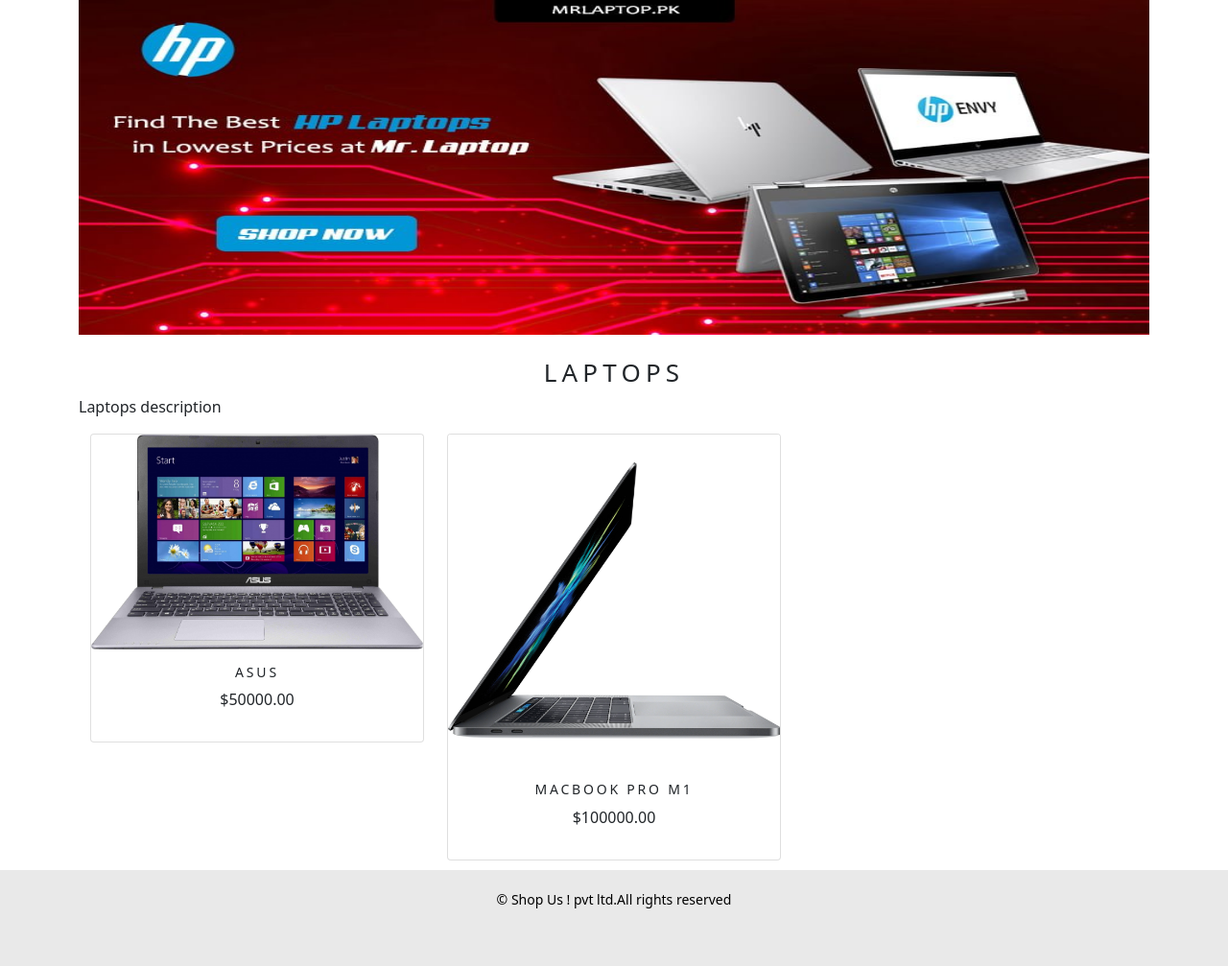
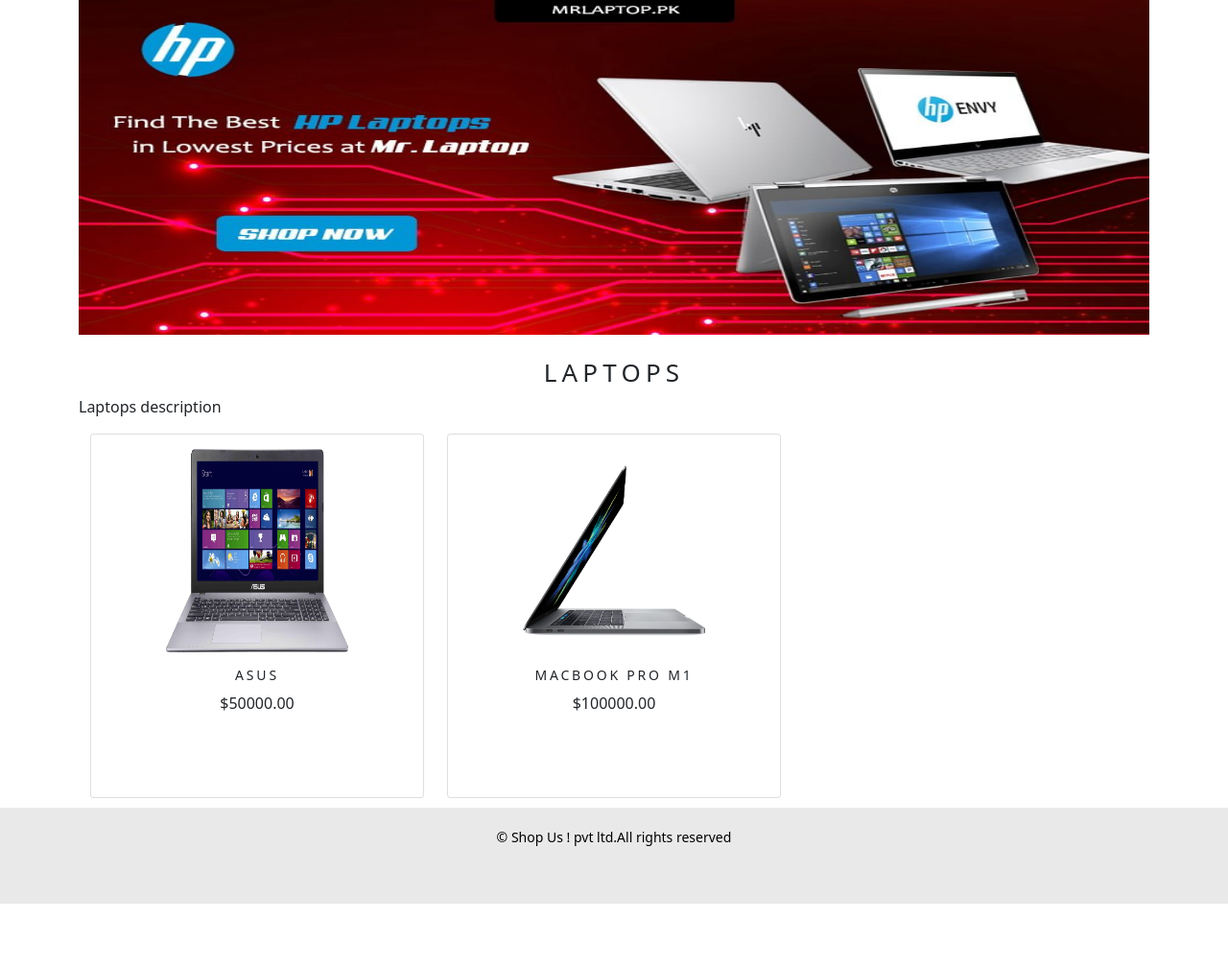
Before and after one commit to anzilachu/ShopUs, a Django app: page /laptops/ in a window 1280 px wide. Shown: the part 334-1341 px from the top of the page at 96% size. After the commit the page ends 1276 px from the top, so only its background shows below. Run offline with Django 4.2, Linux system fonts and the light colour scheme; data comes from the database, SQL or seed files in the repository; some libraries are stand-ins or nearby versions.

Commit message:
Update custom.css

```diff
--- a/static/css/custom.css
+++ b/static/css/custom.css
@@ -90,3 +90,15 @@
 .my_custom_button {
     margin-top: 5px;
 }
+.card-img-top {
+    width: 190px;
+    height: 60%;
+    align-items: center;
+    padding-top: 15px;
+}
+.card {
+    display: block;
+    margin: 0 auto;
+    width: 100%;
+    height: 380px;
+}
```
